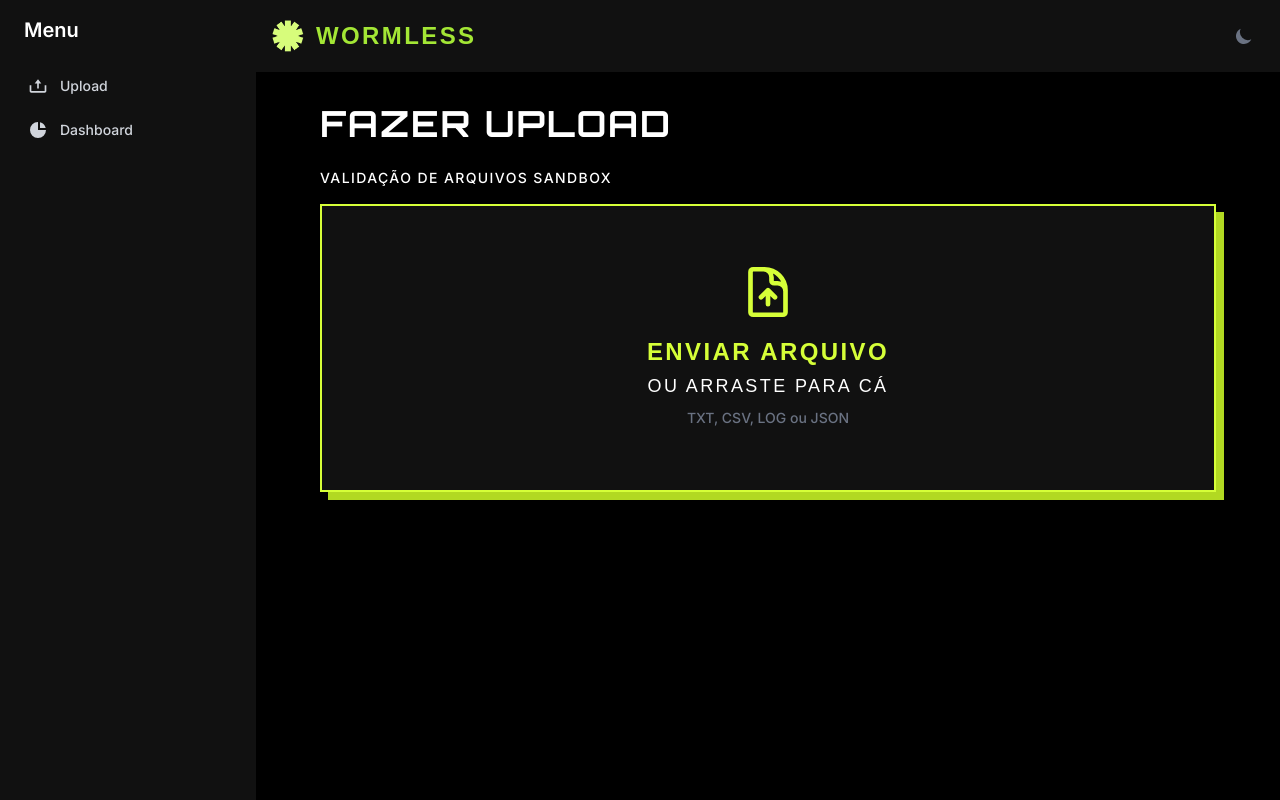
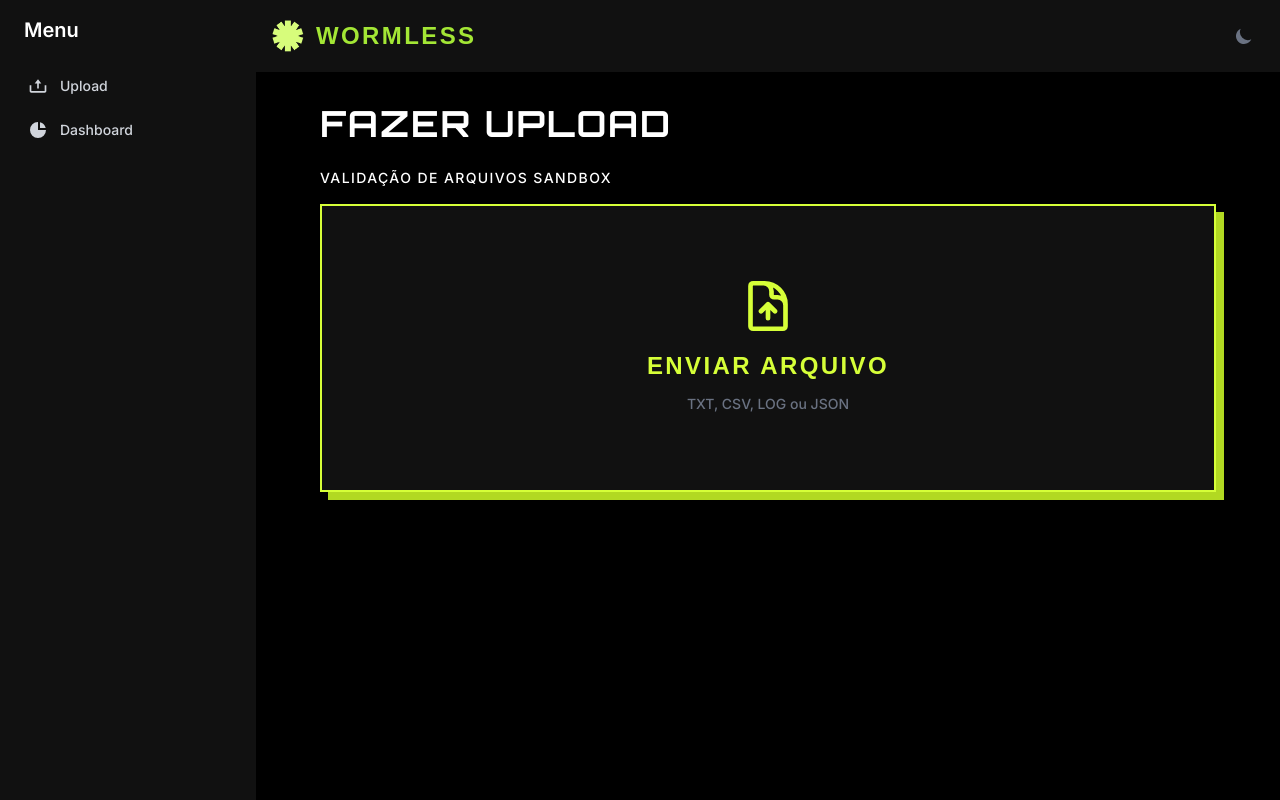
Before and after one commit to wormless-framework/wormless-front, a React (Vite) app: page /upload in a window 1280 px wide. Built offline with nearby package versions, Linux system fonts and the light colour scheme.

Commit message:
feat: removendo sutitulo da area de upload

```diff
--- a/src/pages/UploadPage.tsx
+++ b/src/pages/UploadPage.tsx
@@ -20,7 +20,7 @@ export function UploadPage() {
       <Dropzone
         id="sandbox-text-upload"
         title="Enviar Arquivo"
-        subtitle="ou arraste para cá"
+        subtitle=""
         hint="TXT, CSV, LOG ou JSON"
         accept=".txt,.csv,.log,.json,text/plain"
         icon={<DataFileIcon />}
```
